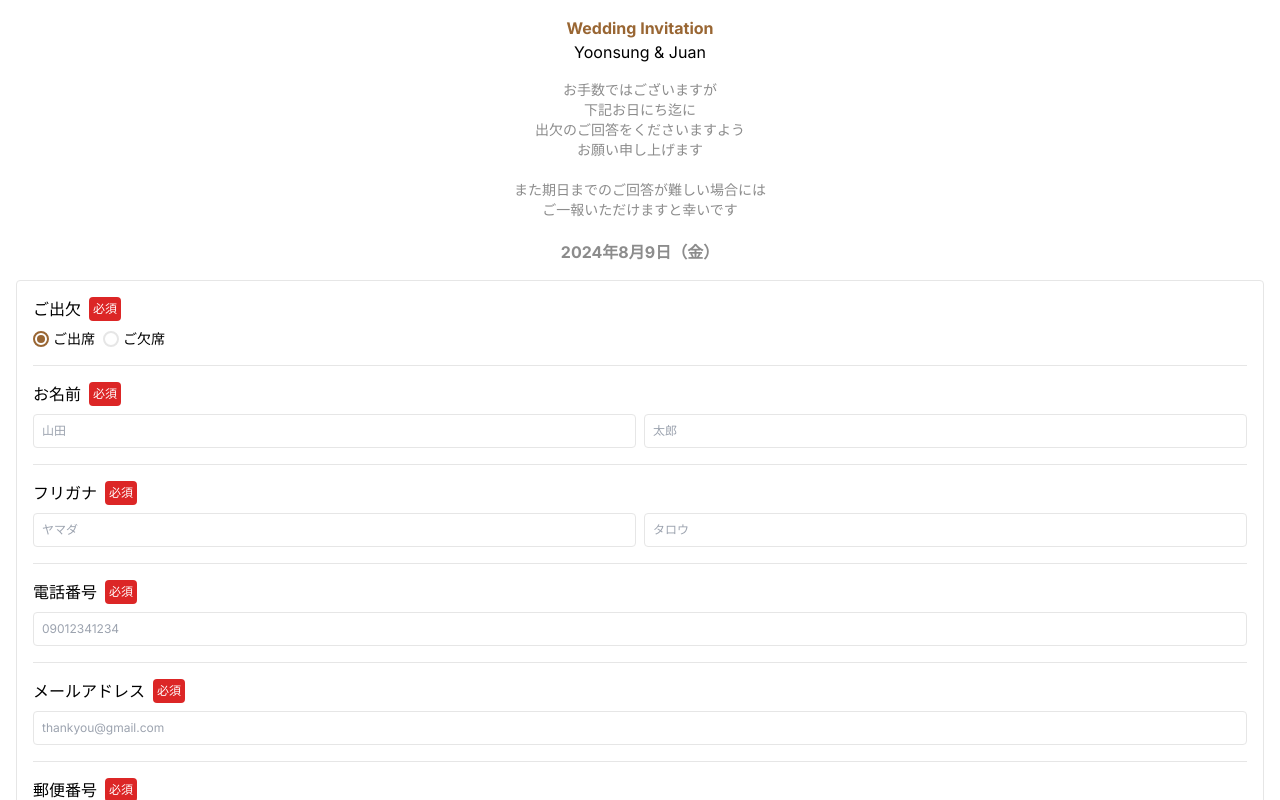
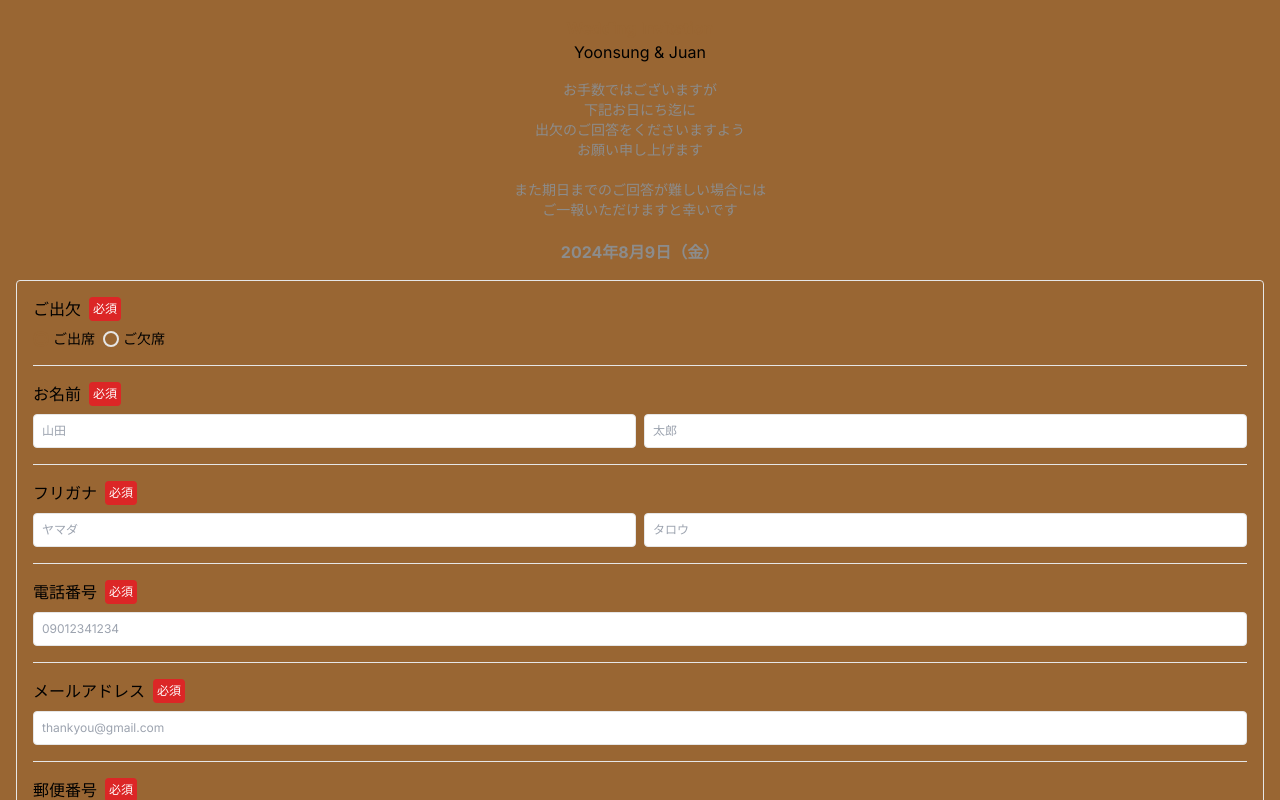
Before and after one commit to JangYoonsung/wedding_card, a Next.js app: page /reply-form in a window 1280 px wide. Shown: the top 800 px of the page. Built offline with nearby package versions, Linux system fonts and the light colour scheme.

Commit message:
feat: background color

```diff
--- a/src/style/globals.css
+++ b/src/style/globals.css
@@ -12,20 +12,6 @@
   --error-light: #ff9999;
 }
 
-@media (prefers-color-scheme: dark) {
-  /* :root {
-    --foreground-rgb: 255, 255, 255;
-    --background-start-rgb: 0, 0, 0;
-    --background-end-rgb: 0, 0, 0;
-  } */
+body {
+  background-color: var(--primary);
 }
-
-body {
-  /* color: rgb(var(--foreground-rgb));
-  background: linear-gradient(
-      to bottom,
-      transparent,
-      rgb(var(--background-end-rgb))
-    )
-    rgb(var(--background-start-rgb)); */
-}
```
